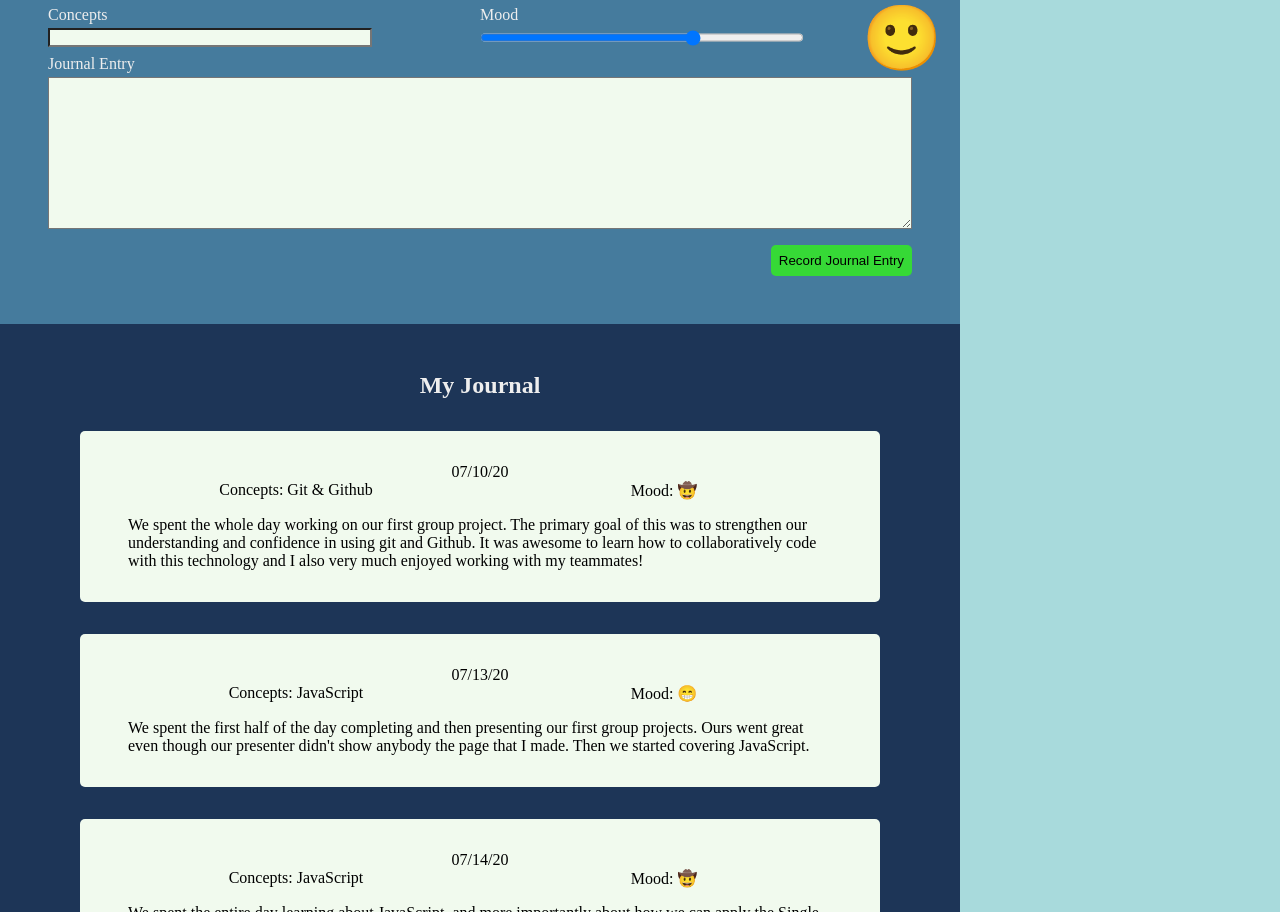
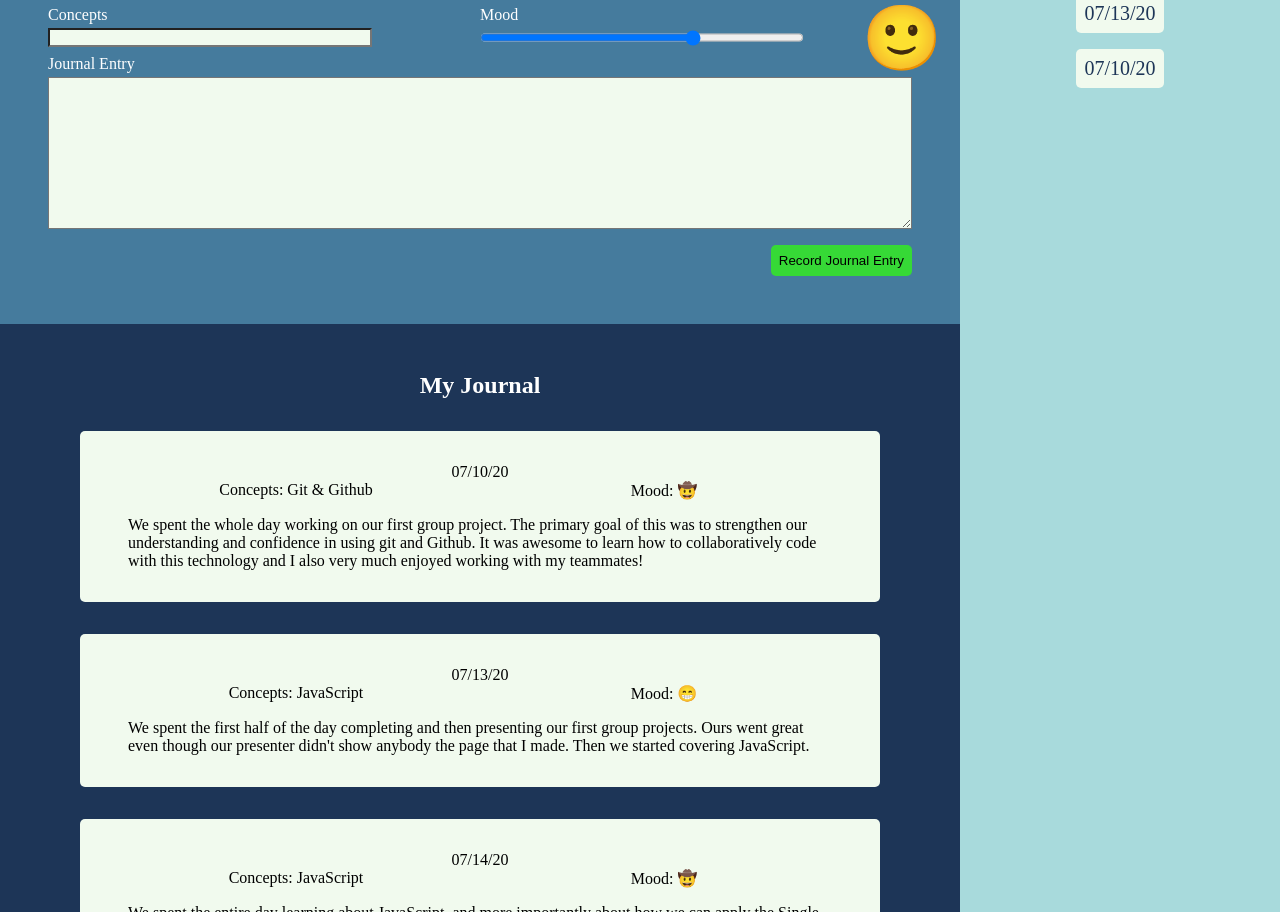
Before and after one commit to skratz17/daily-journal, a plain HTML site: page index.html in a window 1280 px wide. Shown: the part 560-1472 px from the top of the page. Drawn offline with Linux system fonts and the light colour scheme.

Commit message:
styled past entries nav, implemented reverse chronological ordering of entries

```diff
--- a/scripts/JournalEntry/JournalDataProvider.js
+++ b/scripts/JournalEntry/JournalDataProvider.js
@@ -36,3 +36,10 @@ export const useJournalEntries = () => {
   );
   return JSON.parse(JSON.stringify(sortedByDate));
 };
+
+export const useJournalEntriesReverseChronological = () => {
+  const sortedReverseChronological = journal.sort(
+    (currentEntry, nextEntry) => Date.parse(nextEntry.date) - Date.parse(currentEntry.date)
+  );
+  return JSON.parse(JSON.stringify(sortedReverseChronological));
+};
--- a/scripts/JournalEntryNav/JournalEntryNav.js
+++ b/scripts/JournalEntryNav/JournalEntryNav.js
@@ -1,10 +1,10 @@
-import { useJournalEntries } from '../JournalEntry/JournalDataProvider.js';
+import { useJournalEntriesReverseChronological } from '../JournalEntry/JournalDataProvider.js';
 import { JournalEntryNavLink } from './JournalEntryNavLink.js';
 
 export const JournalEntryNav = () => {
   const domNode = document.querySelector('.entries-nav');
 
-  const entries = useJournalEntries();
+  const entries = useJournalEntriesReverseChronological();
 
   const navLinksHTML = entries.map(JournalEntryNavLink).join('\n');
 
--- a/scripts/JournalEntryNav/JournalEntryNavLink.js
+++ b/scripts/JournalEntryNav/JournalEntryNavLink.js
@@ -4,6 +4,6 @@ export const JournalEntryNavLink = entry => {
   const { id, date } = entry;
 
   return `
-    <a href="#entry--${escape(id)}" class="entries-nav__link">${escape(date)}</a>
+    <a href="#entry--${escape(id)}" class="btn entries-nav__link">${escape(date)}</a>
   `;
 };
--- a/styles/components/entries-nav.css
+++ b/styles/components/entries-nav.css
@@ -1,9 +1,25 @@
 .entries-nav {
   background: var(--light-blue);
   height: 100%;
-  padding: 2rem;
+  padding: 1rem;
+  display: flex;
+  flex-direction: column;
+  align-items: center;
 }
 
 .entries-nav__header {
   text-align: center;
 }
+
+.entries-nav__link {
+  font-size: 1.25rem;
+  margin: 0.5rem 0;
+  color: var(--dark-blue);
+  background-color: var(--light-color);
+  text-decoration: none;
+  transition: all 0.15s;
+}
+
+.entries-nav__link:hover {
+  background-color: #ddd;
+}
--- a/styles/components/entries.css
+++ b/styles/components/entries.css
@@ -1,6 +1,6 @@
 .entries {
   background: var(--dark-blue);
-  color: #eee;
+  color: #fff;
   padding: 3rem;
 }
 
--- a/styles/components/entry-form.css
+++ b/styles/components/entry-form.css
@@ -20,12 +20,12 @@
   flex-basis: 100%;
   margin-top: 0.5rem;
   margin-bottom: 0.25rem;
-  color: #eee;
+  color: #fff;
 }
 
 .entry-form__header {
   text-align: center;
-  color: #eee;
+  color: #fff;
 }
 
 .entry-form__date,
```
